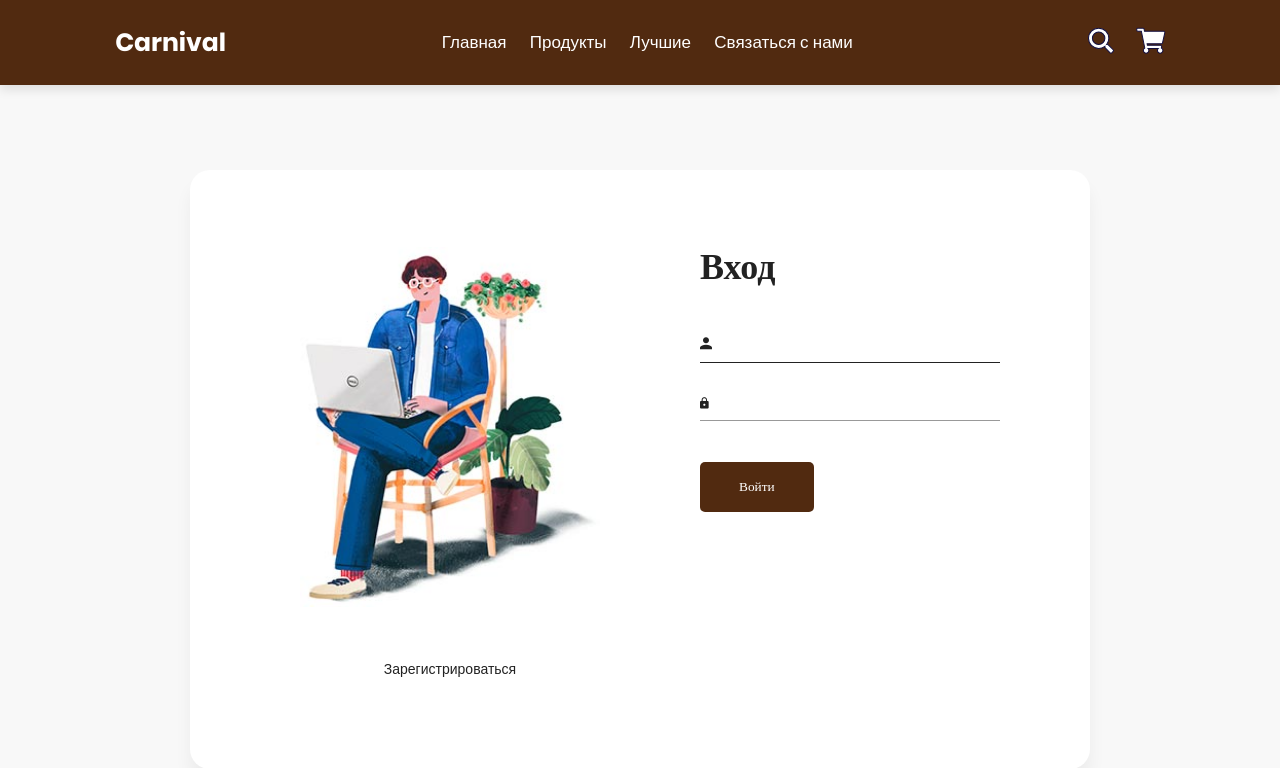
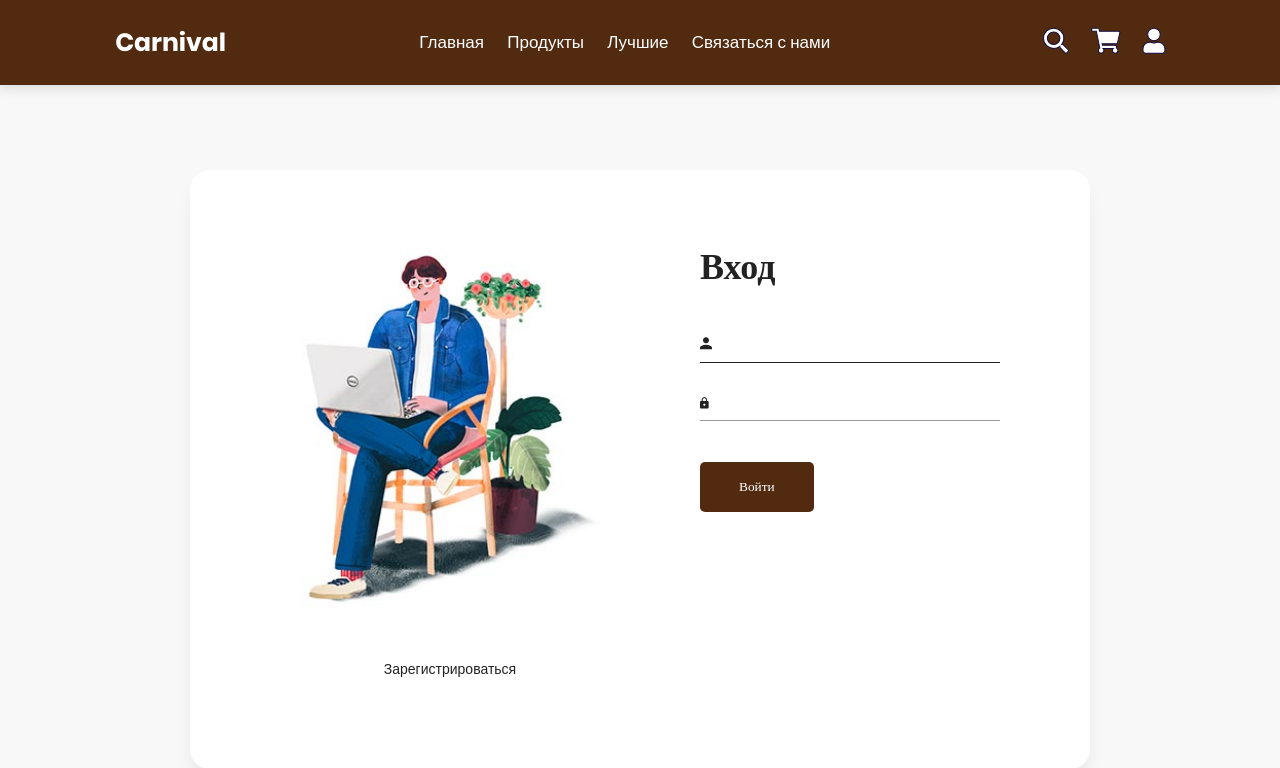
Before and after one commit to chieftainroman/Carnival, a Django app: page /login in a window 1280 px wide. Shown: the top 768 px of the page. Run offline with Django 4.2, Linux system fonts and the light colour scheme; parts of the project's set-up code (start-up, migrations or seed data) failed here and were passed over; some libraries are stand-ins or nearby versions; some web fonts are replaced.

Commit message:
Update header.html

```diff
--- a/templates/partials/header.html
+++ b/templates/partials/header.html
@@ -12,7 +12,10 @@
         <div class="icons">
           <div id="menu-btn" class="fas fa-bars"></div>
           <div id="search-btn" class="fas fa-search"></div>
-          <a href="#" class="fas fa-shopping-cart"></a>
+          <a href="{% url "cart" %}" class="fas fa-shopping-cart"></a>
+          {% if not user.is_authenticated %}
+          <a href="{% url "signup" %}" class="fas fa-user"></a>
+          {% endif %}
         </div>
 
         <form method="GET" action="{% url 'search' %}" class="search-form">
```
